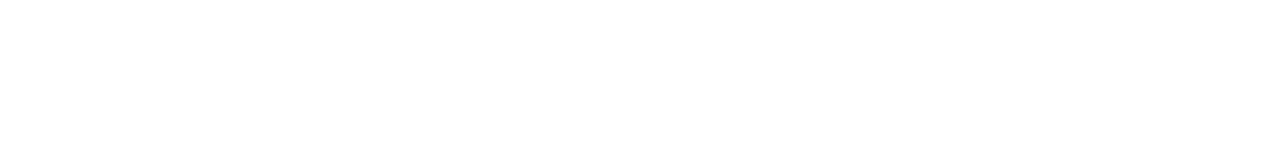
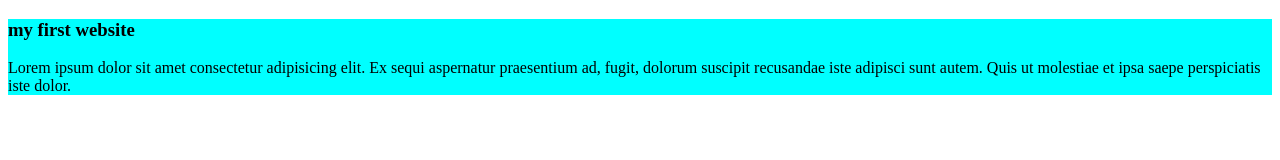
Before and after one commit to fahimb2003/my-simple-website, a plain HTML site: page index.html in a window 1280 px wide. Drawn offline with Linux system fonts and the light colour scheme.

Commit message:
added the first blog

```diff
--- a/index.html
+++ b/index.html
@@ -4,8 +4,12 @@
     <meta charset="UTF-8">
     <meta name="viewport" content="width=device-width, initial-scale=1.0">
     <title>My Simple Website</title>
+    <link rel="stylesheet" href="styles/blog.css">
 </head>
 <body>
-
+    <div>
+        <h3>my first website</h3>
+        <p>Lorem ipsum dolor sit amet consectetur adipisicing elit. Ex sequi aspernatur praesentium ad, fugit, dolorum suscipit recusandae iste adipisci sunt autem. Quis ut molestiae et ipsa saepe perspiciatis iste dolor.</p>
+    </div>
 </body>
 </html>
--- /dev/null
+++ b/styles/blog.css
@@ -0,0 +1,3 @@
+div{
+    background-color: aqua;
+}
```
